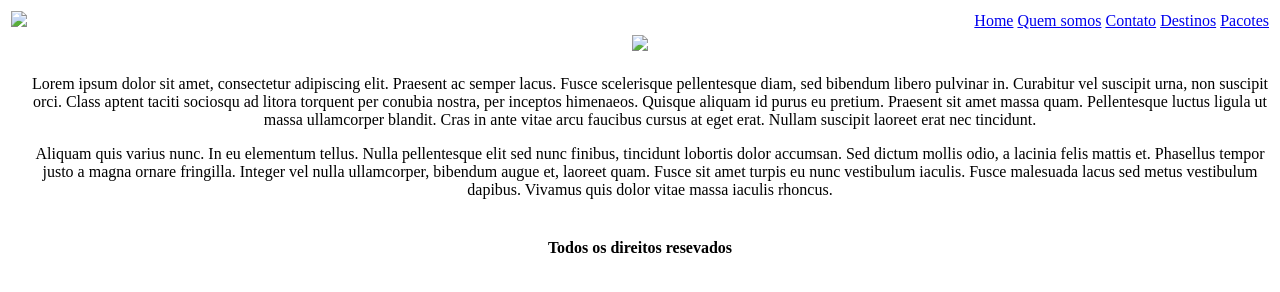
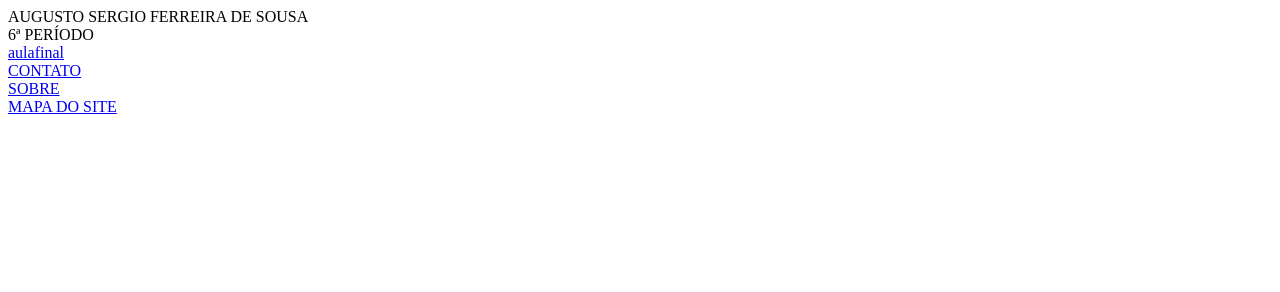
Before and after one commit to asfss1/asfss1.github.io, a plain HTML site: page index.html in a window 1280 px wide. Drawn offline with Linux system fonts and the light colour scheme.

Commit message:
Update index.html

```diff
--- a/index.html
+++ b/index.html
@@ -1,68 +1,24 @@
 <!DOCTYPE html>
-<!DOCTYPE html>
-<html>
-<head>
-	<title> Site de  Viagens</title>
-
-
-</head>
-<body>
-
-<table  align="center" >
-
-<tr>
-	<td colspan="1" ><img src="imagens/logo.png"></td>
-
-
-		<td align="right" >
-
-		<a href="index.html">Home</a>
-		<a href="quem-somos.html">Quem somos</a>
-		<a href="contato.html">Contato</a>
-		<a href="Destinos.html">Destinos</a>
-		<a href="Pacotes html">Pacotes</a>
-		</td>
+<html lang="pt-br">
+  <head>
+    <title>PROGRAMAÇÃO WEB</title>
+    <meta charset="utf-8">
+  </head>
 
 
 
-</tr>
+<div class = 'simple-box'>
+    <header>AUGUSTO SERGIO FERREIRA DE SOUSA </header>
+    <span class = 'box-content'>
+        6ª PERÍODO
+    </span>
+</div>
 
-<tr>
+  <div>
+  <a href="projetofinal/index.html">aulafinal</a> <br/>
+  <a href="#">CONTATO</a> <br/>
+  <a href="#">SOBRE</a> <br/>
+  <a href="#">MAPA DO SITE</a> <br/>
+</div>
 
-
-
-	<td colspan="3" align="center">  <img src="imagens/principal.png"> </td>
-
-</tr>
-
-
-
-
-
-
-		<th>
-			<td  align="center">
-			<p>Lorem ipsum dolor sit amet, consectetur adipiscing elit. Praesent ac semper lacus. Fusce scelerisque pellentesque diam, sed bibendum libero pulvinar in. Curabitur vel suscipit urna, non suscipit orci. Class aptent taciti sociosqu ad litora torquent per conubia nostra, per inceptos himenaeos. Quisque aliquam id purus eu pretium. Praesent sit amet massa quam. Pellentesque luctus ligula ut massa ullamcorper blandit. Cras in ante vitae arcu faucibus cursus at eget erat. Nullam suscipit laoreet erat nec tincidunt.
-
-			<p>
-			Aliquam quis varius nunc. In eu elementum tellus. Nulla pellentesque elit sed nunc finibus, tincidunt lobortis dolor accumsan. Sed dictum mollis odio, a lacinia felis mattis et. Phasellus tempor justo a magna ornare fringilla. Integer vel nulla ullamcorper, bibendum augue et, laoreet quam. Fusce sit amet turpis eu nunc vestibulum iaculis. Fusce malesuada lacus sed metus vestibulum dapibus. Vivamus quis dolor vitae massa iaculis rhoncus.
-			</p>
-			</td>
-
-
-	</tr>
-
-
-</table>
-
-
-
-
-
-
-<center>
-		<h4>Todos os direitos resevados</h4>
-</center>
-
-</body>
 </html>
```
